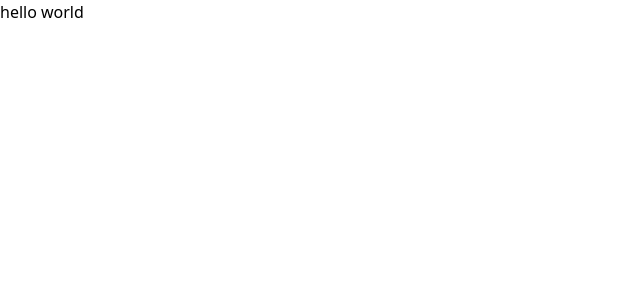
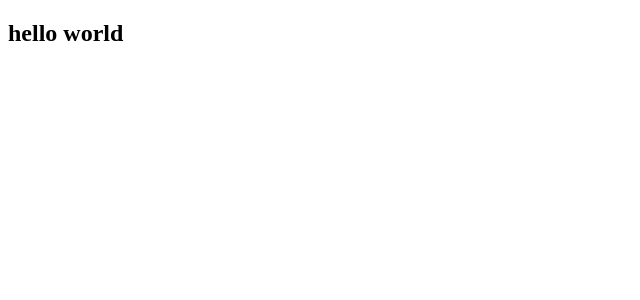
Before and after one commit to mdashfaque-mamdu-au17/rest-countries-app, a Next.js app: page / in a window 1280 px wide. Shown: the top 300 px of the page, without its empty margins (0-640 px from the left). Built offline with nearby package versions, Linux system fonts and the light colour scheme.

Commit message:
started with components

```diff
--- a/package.json
+++ b/package.json
@@ -10,6 +10,7 @@
   },
   "dependencies": {
     "autoprefixer": "10.4.14",
+    "classnames": "^2.3.2",
     "eslint": "8.45.0",
     "eslint-config-next": "13.4.10",
     "next": "13.4.10",
--- a/src/pages/_app.js
+++ b/src/pages/_app.js
@@ -1,5 +1,7 @@
-import '@/styles/globals.css'
-
 export default function App({ Component, pageProps }) {
-  return <Component {...pageProps} />
+  return (
+    <div>
+      <Component {...pageProps} />
+    </div>
+  );
 }
--- a/src/pages/index.js
+++ b/src/pages/index.js
@@ -1,7 +1,7 @@
 export default function Home() {
   return (
     <main>
-      <h2>hello world</h2>
+      <h2 className="font-extrabold">hello world</h2>
     </main>
   );
 }
--- a/tailwind.config.js
+++ b/tailwind.config.js
@@ -7,12 +7,10 @@ module.exports = {
   ],
   theme: {
     extend: {
-      backgroundImage: {
-        'gradient-radial': 'radial-gradient(var(--tw-gradient-stops))',
-        'gradient-conic':
-          'conic-gradient(from 180deg at 50% 50%, var(--tw-gradient-stops))',
+      colors: {
+        'light-grey': '#2B3844',
       },
     },
   },
   plugins: [],
-}
+};
```
Also changed, not shown: src/components/Header/Header.jsx (added, +8 -0 lines), src/components/Header/Title.jsx (added, +7 -0 lines), .pnp.cjs, src/components/index.jsx (added), 1 other file (tests, documents, lock files or other folders).
